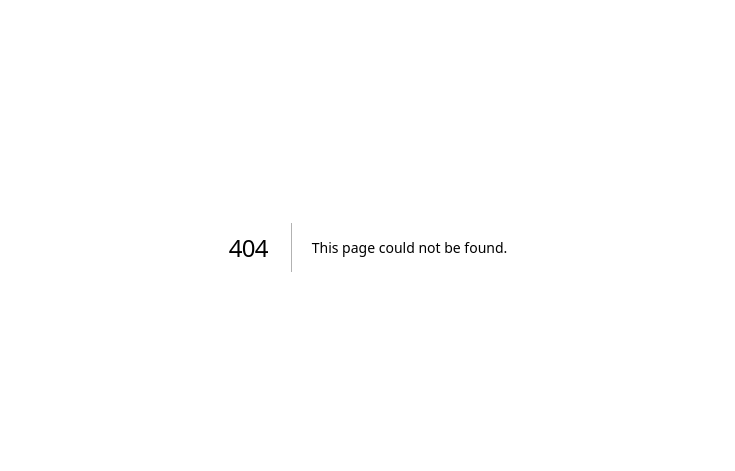
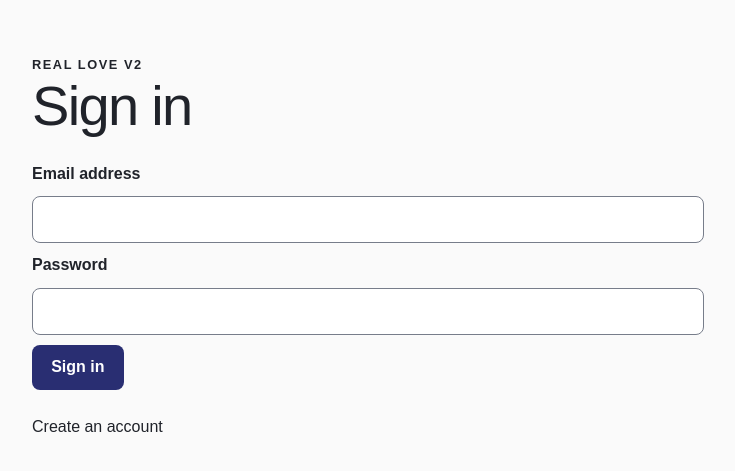
Before and after one commit to 6nv9mjd6p7-prog/real-love-v2, a Next.js app: page /login in a window 1280 px wide. Before the commit this address had no page. Shown: the part 153-624 px from the top of the page, without its empty margins (272-1007 px from the left). Built offline with nearby package versions, Linux system fonts and the light colour scheme.

Commit message:
feat(auth): add guarded login and server-side session cookies

```diff
--- /dev/null
+++ b/src/app/login/page.tsx
@@ -0,0 +1,59 @@
+"use client";
+
+import Link from "next/link";
+import { useState, type FormEvent } from "react";
+
+export default function LoginPage() {
+  const [email, setEmail] = useState("");
+  const [password, setPassword] = useState("");
+  const [busy, setBusy] = useState(false);
+  const [error, setError] = useState("");
+  const [message, setMessage] = useState("");
+
+  async function submit(event: FormEvent<HTMLFormElement>) {
+    event.preventDefault();
+    if (busy) return;
+    setBusy(true);
+    setError("");
+    try {
+      const response = await fetch("/api/auth/login", {
+        method: "POST",
+        headers: { "Content-Type": "application/json" },
+        body: JSON.stringify({ email, password }),
+        cache: "no-store",
+      });
+      const data = await response.json() as { error?: string };
+      if (!response.ok) {
+        setError(data.error ?? "Could not sign in.");
+        return;
+      }
+      setPassword("");
+      setMessage("Signed in. Account setup is not yet available.");
+    } catch {
+      setError("Unable to reach the sign-in service.");
+    } finally {
+      setBusy(false);
+    }
+  }
+
+  return (
+    <main id="main-content" className="page-shell">
+      <div className="intro">
+        <p className="eyebrow">REAL LOVE V2</p>
+        <h1>Sign in</h1>
+        <form onSubmit={submit} className="auth-form">
+          <label htmlFor="login-email">Email address</label>
+          <input id="login-email" type="email" autoComplete="email" required
+            value={email} onChange={e => setEmail(e.target.value)} />
+          <label htmlFor="login-password">Password</label>
+          <input id="login-password" type="password" autoComplete="current-password" required
+            value={password} onChange={e => setPassword(e.target.value)} />
+          <button type="submit" disabled={busy}>{busy ? "Signing in…" : "Sign in"}</button>
+        </form>
+        {error && <p role="alert" className="form-error">{error}</p>}
+        {message && <p role="status" className="form-success">{message}</p>}
+        <p><Link href="/register">Create an account</Link></p>
+      </div>
+    </main>
+  );
+}
```
